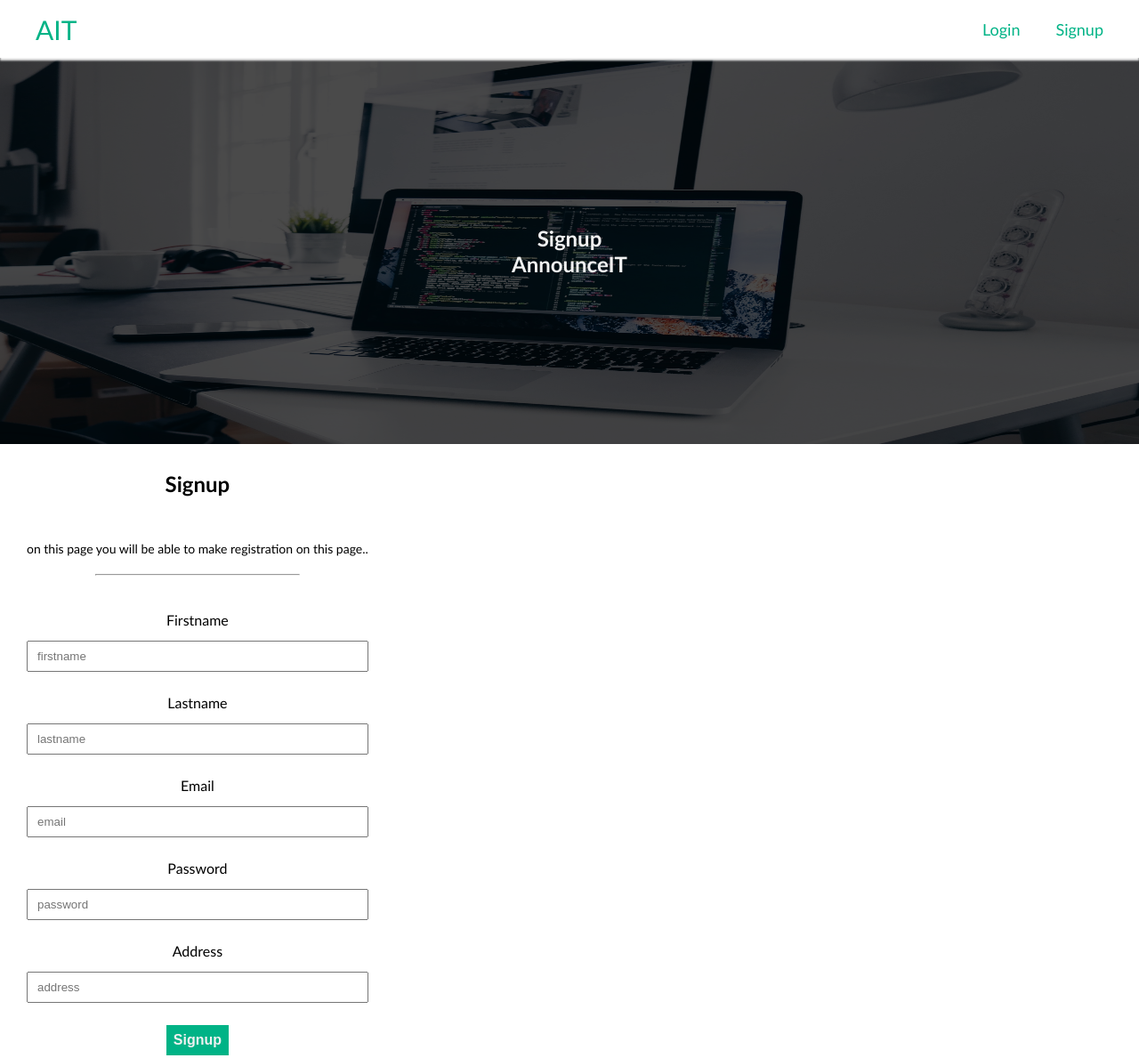
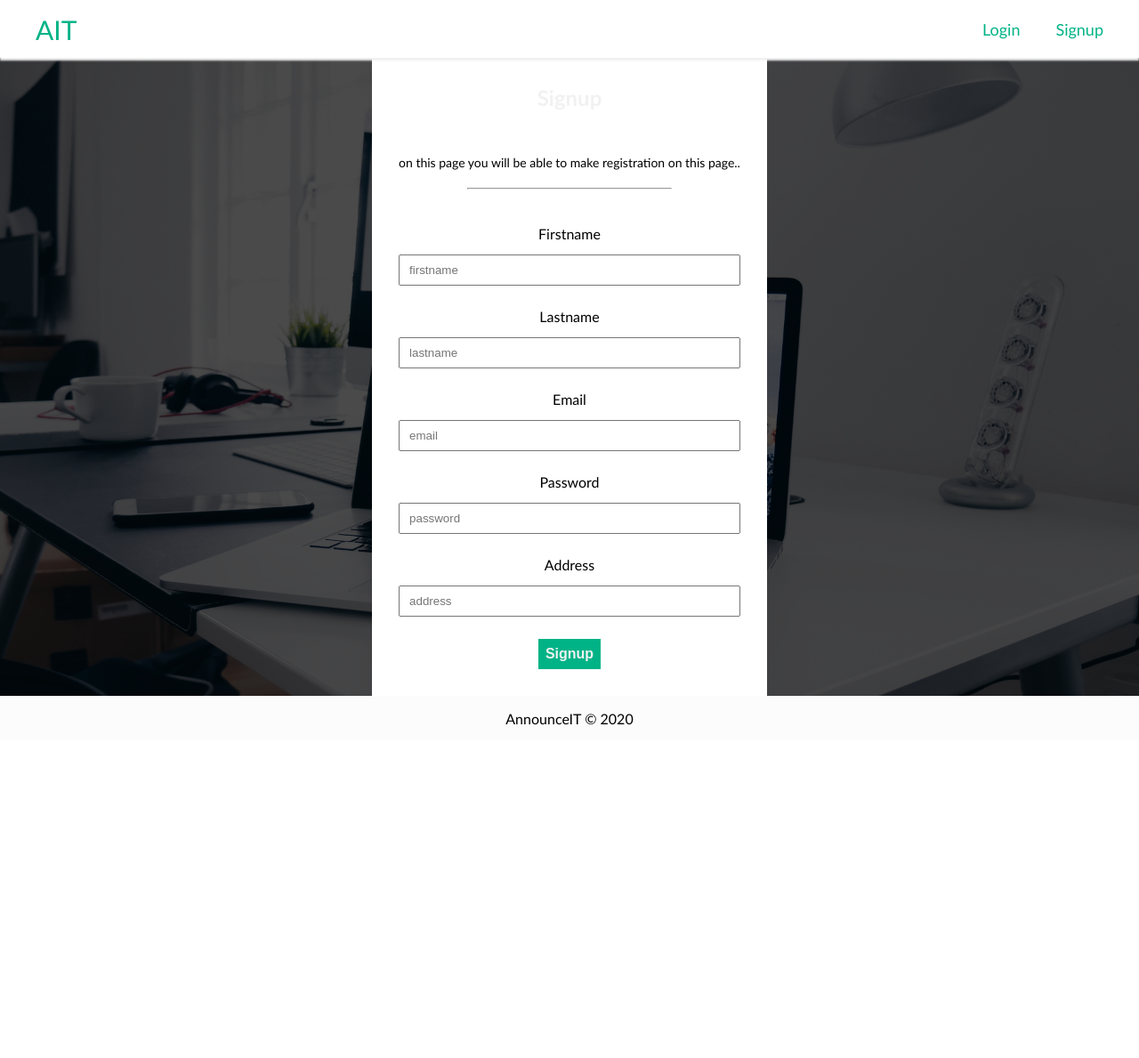
Before and after one commit to muchristian/AnnounceIT, a plain HTML site: page UI/html/signup.html in a window 1280 px wide. Shown: the top 1189 px of the page at 89% size. After the commit the page ends 832 px from the top, so only its background shows below. Drawn offline with Linux system fonts and the light colour scheme.

Commit message:
signup page update

```diff
--- a/UI/html/signup.html
+++ b/UI/html/signup.html
@@ -31,15 +31,12 @@
             <div class="container-wrap">
                 <div class="page-intro">
                     <div class="overlay"></div>
-                    <h2>signup<br><span>AnnounceIT</span></h2>
-            </div>
                     <div class="page-form">
                         <h2>signup</h2>
 
                         <p class="description">on this page you will be able to make registration on this page..</p>
                         <hr width="60%">
                         <form id="signup-form">
-                    <div class="input-group-name">
                         <div class="input-group">
                             <p class="label">firstname</p>
                             <input type="text" name="firstname" placeholder="firstname">
@@ -47,7 +44,6 @@
                             <div class="input-group">
                                 <p class="label">lastname</p>
                              <input type="text" name="lastname" placeholder="lastname">
-                                    </div>
                              </div>
                             <div class="input-group">
                                 <p class="label">email</p>
@@ -67,6 +63,8 @@
                     </div>
             </div>
 
+            </div>
+
             <footer>
                 <span>AnnounceIT &copy; <script>document.write(new Date().getFullYear());</script></span>
             </footer>
```
Lines whose indentation alone changed are shown as unchanged.
